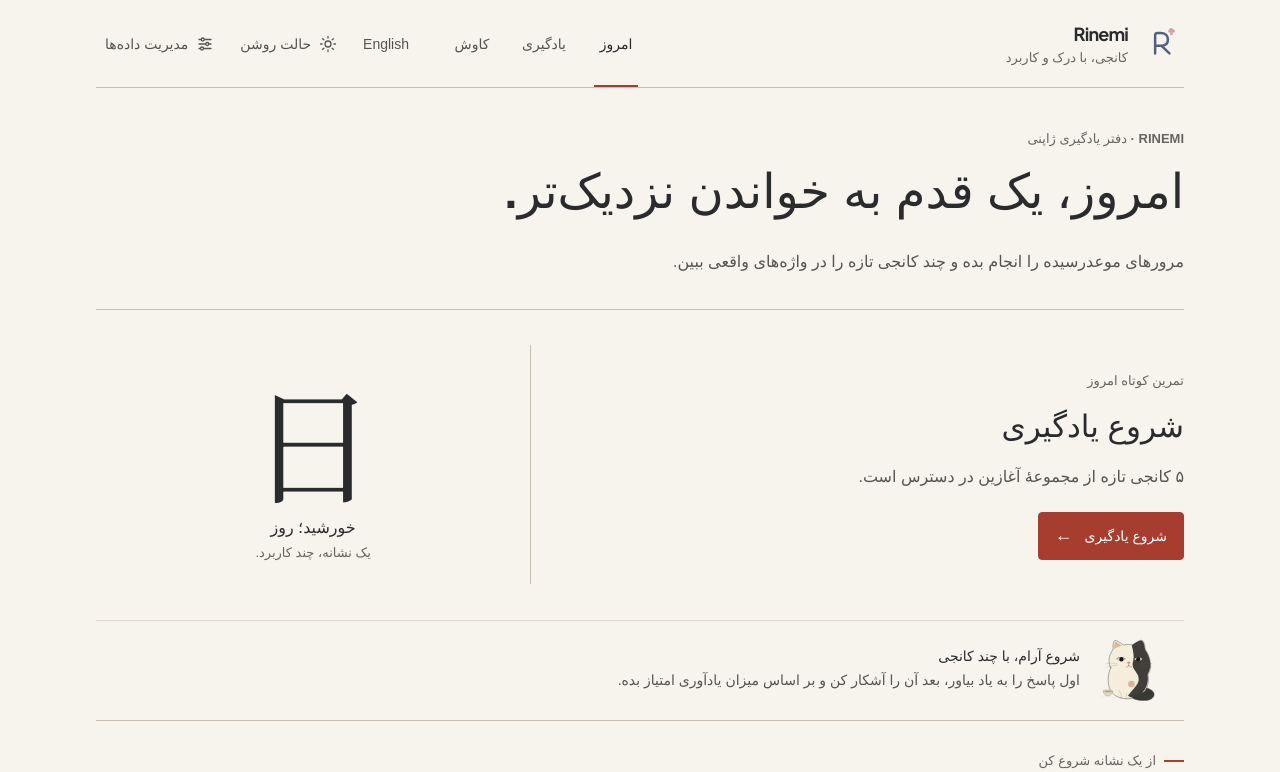
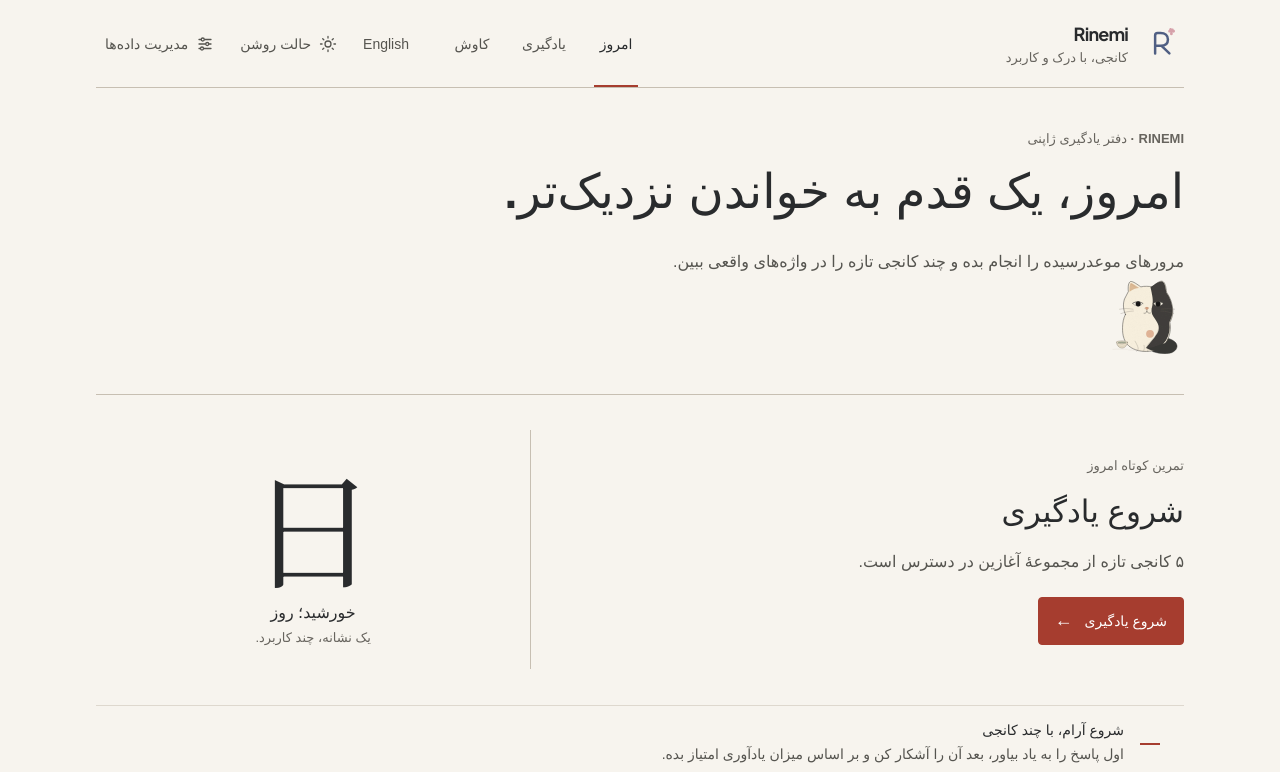
Before and after one commit to ArdKam/Rinemi2, a React (Vite) app: page / in a window 1280 px wide. Shown: the top 772 px of the page. Built offline with nearby package versions, Linux system fonts and the light colour scheme; a small style sheet from the web is missing; what ts-fsrs would draw is missing.

Commit message:
fix: render mascot on Today for new and returning learners

```diff
--- a/src/App.tsx
+++ b/src/App.tsx
@@ -606,7 +606,7 @@ export default function App() {
     <main id="main-content" className="page-content">
       {storageWarning && <div className="status-banner" role="status">{t.storageWarning}</div>}
       {page === "today" && <section className="today-page" aria-labelledby="today-title">
-        <div className="today-heading"><p className="eyebrow">{t.kicker}</p><h1 id="today-title" tabIndex={-1}>{t.headline}</h1><p className="lede">{t.intro}</p></div>
+        <div className="today-heading"><p className="eyebrow">{t.kicker}</p><h1 id="today-title" tabIndex={-1}>{t.headline}</h1><p className="lede">{t.intro}</p><img className="mascot-today-illustration" src={MASCOT_IMAGE} alt="" aria-hidden="true" width={76} height={81} decoding="async" /></div>
         <section className="study-overview" aria-label={isFa ? "خلاصهٔ یادگیری" : "Study summary"}>
           <div className="overview-primary">
             <div className="overview-copy">
@@ -616,7 +616,7 @@ export default function App() {
             </div>
             <div className="hero-kanji"><span className="hero-kanji-glyph" lang="ja">日</span><span className="hero-kanji-label">{t.sun}</span><span className="hero-kanji-note">{isFa ? "یک نشانه، چند کاربرد." : "One character, several uses."}</span></div>
           </div>
-          {isFirstSession ? <div className="first-session-note"><img className="mascot-first-session-illustration" src={MASCOT_IMAGE} alt="" aria-hidden="true" width={64} height={68} decoding="async" /><div><strong>{t.firstSessionTitle}</strong><span>{t.firstSessionText}</span></div></div> : <div className="overview-metrics">
+          {isFirstSession ? <div className="first-session-note"><span className="first-session-mark" aria-hidden="true">一</span><div><strong>{t.firstSessionTitle}</strong><span>{t.firstSessionText}</span></div></div> : <div className="overview-metrics">
             <div><strong>{fmt(dueCount, language)}</strong><span>{t.due}</span></div>
             <div><strong>{fmt(learnedCount, language)}</strong><span>{t.learned}</span></div>
             <div><strong>{fmt(store.bookmarks.length, language)}</strong><span>{t.saved}</span></div>
```
